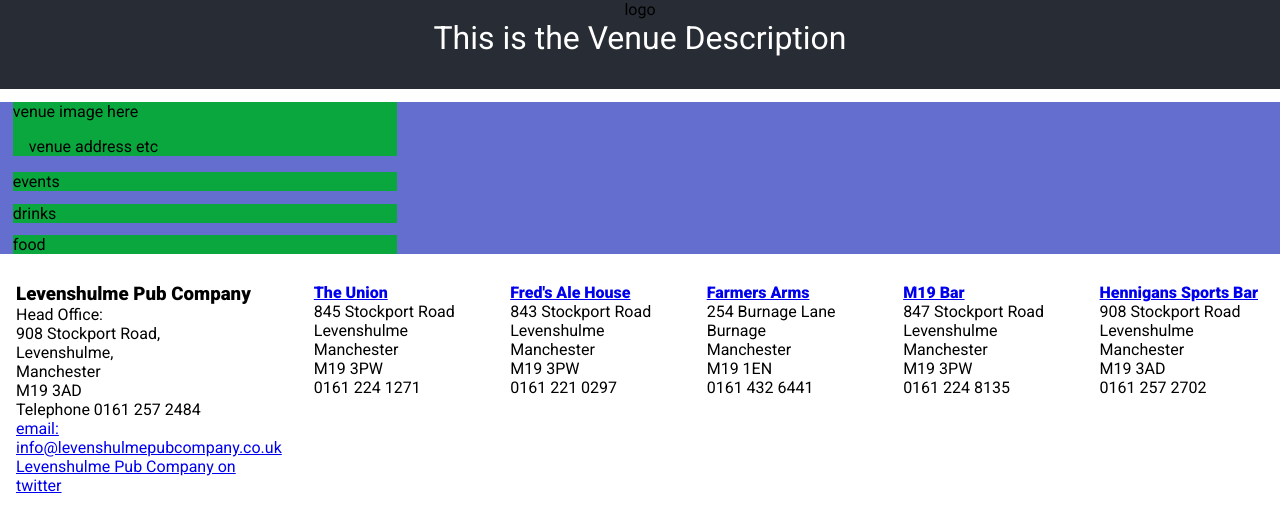
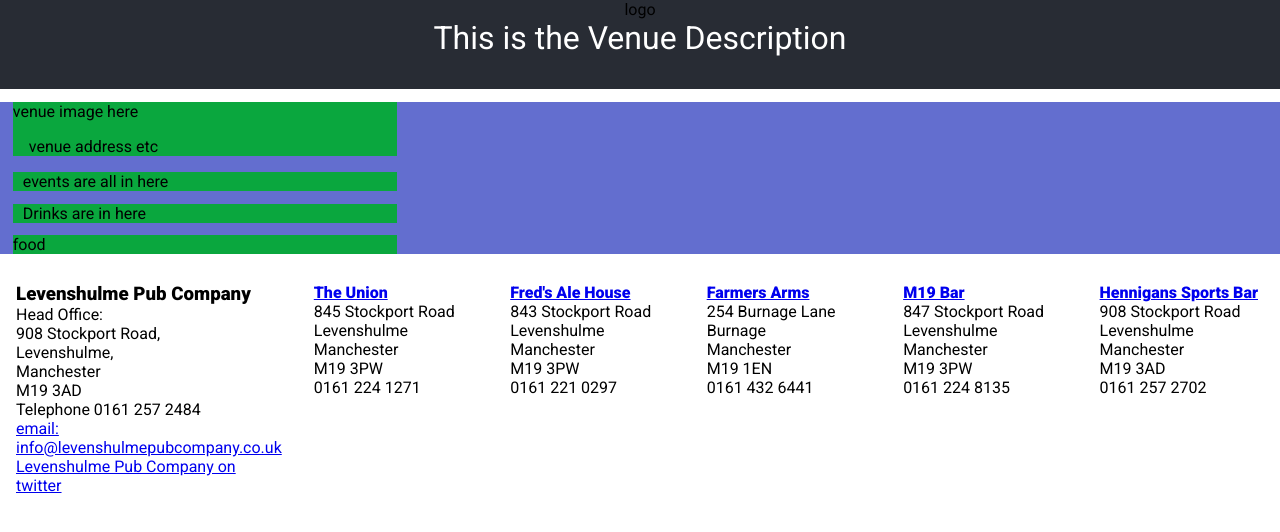
Before and after one commit to chriswright61dev/farmersspg, a React (Create React App) app: page / in a window 1280 px wide. Shown: the top 532 px of the page. Built offline with nearby package versions, Linux system fonts and the light colour scheme.

Commit message:
Drinks Component added

```diff
--- a/src/App.js
+++ b/src/App.js
@@ -2,6 +2,8 @@ import "./App.css";
 import Header from "./components/Header/Header";
 import Footer from "./components/Footer/Footer";
 import Venue from "./components/Venue/Venue";
+import Events from "./components/Events/Events";
+import Drinks from "./components/Drinks/Drinks";
 function App() {
   return (
     <div className="App">
@@ -10,8 +12,12 @@ function App() {
         <div className="info-column">
           <Venue />
         </div>
-        <div className="events-column">events</div>
-        <div className="drinks-column">drinks</div>
+        <div className="events-column">
+          <Events />
+        </div>
+        <div className="drinks-column">
+          <Drinks />
+        </div>
         <div className="food-column">food</div>
       </div>
       <Footer />
--- /dev/null
+++ b/src/components/Drinks/Drinks.css
@@ -0,0 +1,3 @@
+.drinks {
+  margin: 10px;
+}
--- /dev/null
+++ b/src/components/Drinks/Drinks.js
@@ -0,0 +1,7 @@
+import React from "react";
+import "./Drinks.css";
+function Drinks() {
+  return <div className="drinks">Drinks are in here</div>;
+}
+
+export default Drinks;
--- /dev/null
+++ b/src/components/Events/Events.css
@@ -0,0 +1,3 @@
+.events {
+  margin: 10px;
+}
--- /dev/null
+++ b/src/components/Events/Events.js
@@ -0,0 +1,7 @@
+import React from "react";
+import "./Events.css";
+function Events() {
+  return <div className="events">events are all in here</div>;
+}
+
+export default Events;
```
